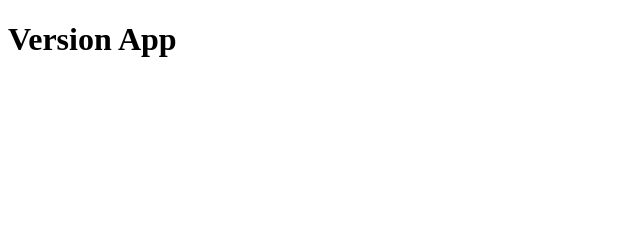
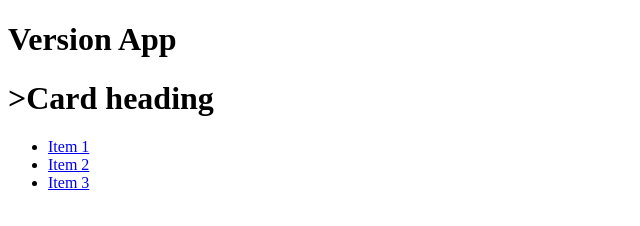
Before and after one commit to BryanEny/Version, a plain HTML site: page index.html in a window 1280 px wide. Shown: the whole page, without its empty margins (0-640 px from the left). Drawn offline with Linux system fonts and the light colour scheme.

Commit message:
html with card heading

```diff
--- a/index.html
+++ b/index.html
@@ -13,5 +13,19 @@
         </div>
     </div>
 
+    <div class="new-container">
+        <div class="card">
+            <div class="card-heading">
+                <h1>>Card heading</h1>
+            </div>
+
+            <ul>
+                <li><a href="#">Item 1</a></li>
+                <li><a href="#">Item 2</a></li>
+                <li><a href="#">Item 3</a></li>
+            </ul>
+        </div>
+    </div>
+
 </body>
 </html>
```
